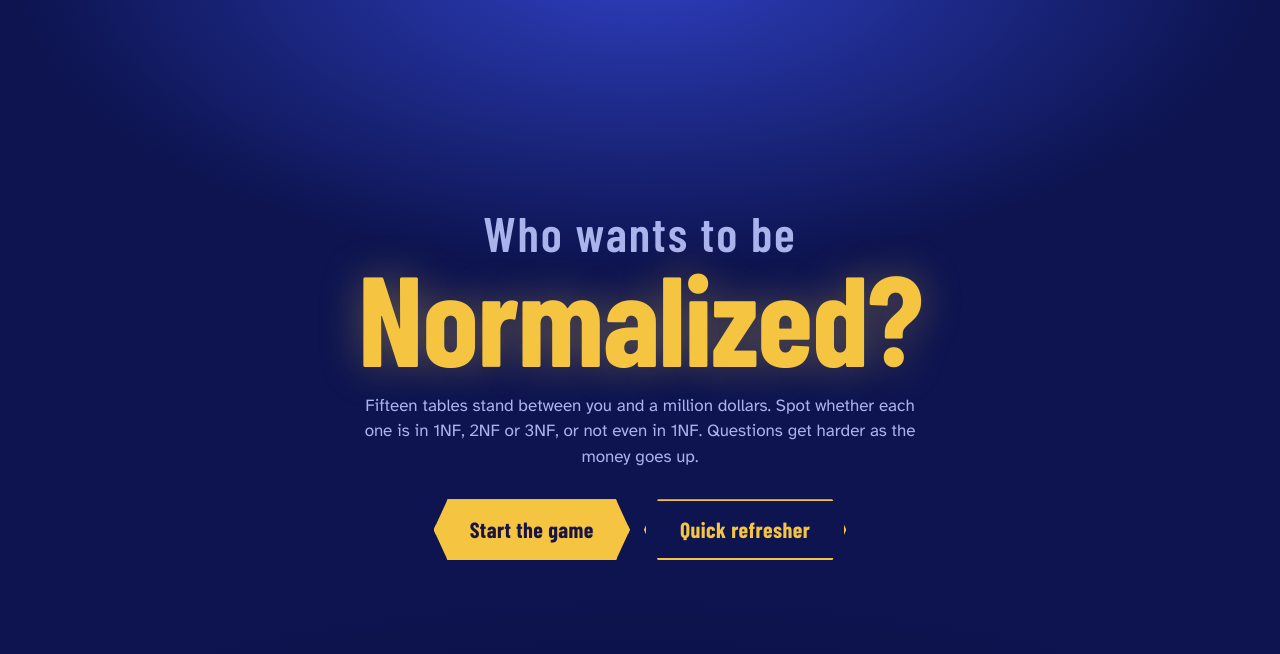
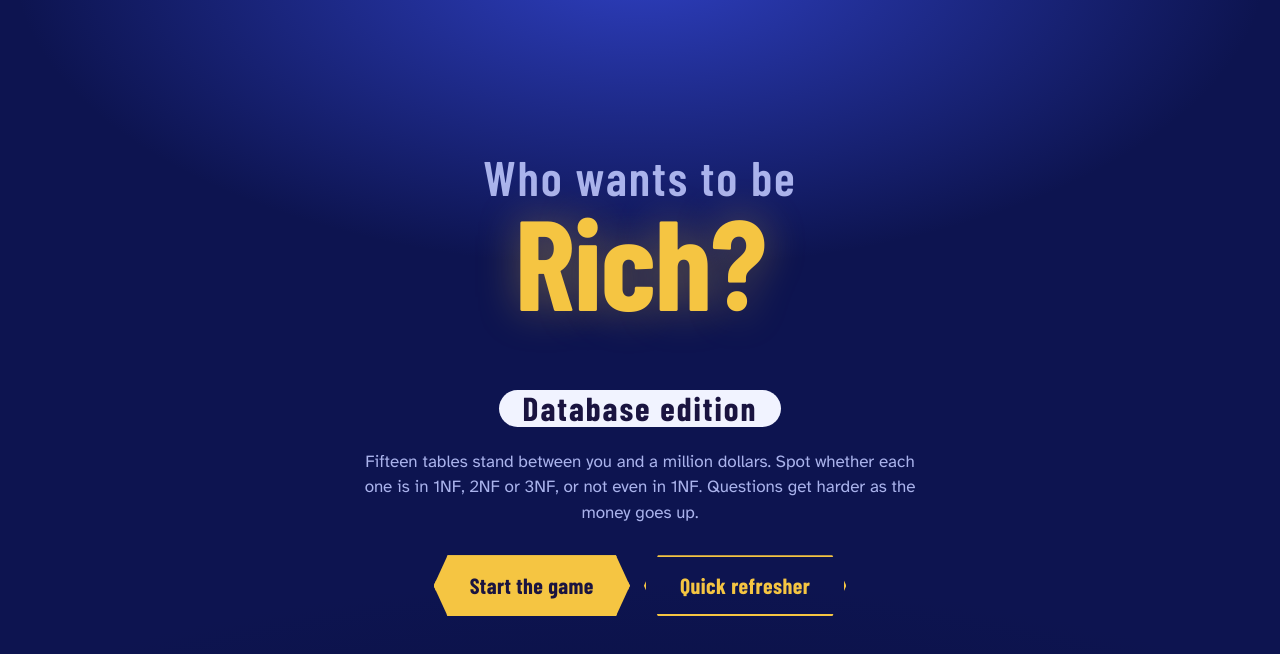
Before and after one commit to ostromaj/Databasegame, a plain HTML site: page index.html in a window 1280 px wide. Drawn offline with nearby package versions, Linux system fonts and the light colour scheme; a web font is replaced by a local one.

Commit message:
Rename to Who Wants to Be Rich? Database Edition
Co-Authored-By: Claude Opus 5.5 <noreply@anthropic.com>
Claude-Session: https://claude.ai/code/session_01MspDmgUurnkKCJ5X9DnPQ5

```diff
--- a/index.html
+++ b/index.html
@@ -3,7 +3,7 @@
 <head>
 <meta charset="utf-8">
 <meta name="viewport" content="width=device-width, initial-scale=1">
-<title>Who Wants to Be Normalized?</title>
+<title>Who Wants to Be Rich? Database Edition</title>
 <meta name="description" content="A game-show review of database normalization: 1NF, 2NF and 3NF.">
 <link rel="preconnect" href="https://fonts.googleapis.com">
 <link rel="preconnect" href="https://fonts.gstatic.com" crossorigin>
@@ -49,6 +49,7 @@ button:focus-visible,a:focus-visible{outline:3px solid var(--gold);outline-offse
   color:var(--ink);
 }
 .logo .small{display:block;font-size:.38em;font-weight:600;letter-spacing:.04em;color:var(--muted);margin-bottom:.15em}
+.logo .edition{display:inline-block;margin-top:0;padding:.12em .7em;font-size:.26em;font-weight:700;letter-spacing:.06em;color:#1a1440;background:var(--ink);border-radius:999px}
 .logo .big{display:block;color:var(--gold);text-shadow:0 0 40px rgba(245,197,66,.35)}
 .tagline{max-width:34em;margin:22px auto 30px;color:var(--muted)}
 .cta-row{display:flex;gap:14px;justify-content:center;flex-wrap:wrap}
@@ -208,7 +209,7 @@ table.data td.empty{color:rgba(170,179,236,.45)}
   <!-- Title -->
   <section id="titleScreen" class="title-screen">
     <div>
-      <h1 class="logo"><span class="small">Who wants to be</span><span class="big">Normalized?</span></h1>
+      <h1 class="logo"><span class="small">Who wants to be</span><span class="big">Rich?</span><span class="edition">Database edition</span></h1>
       <p class="tagline">Fifteen tables stand between you and a million dollars. Spot whether each one is in 1NF, 2NF or 3NF, or not even in 1NF. Questions get harder as the money goes up.</p>
       <div class="cta-row">
         <button class="btn" id="startBtn">Start the game</button>
```
Also changed, not shown: 1 other file.
